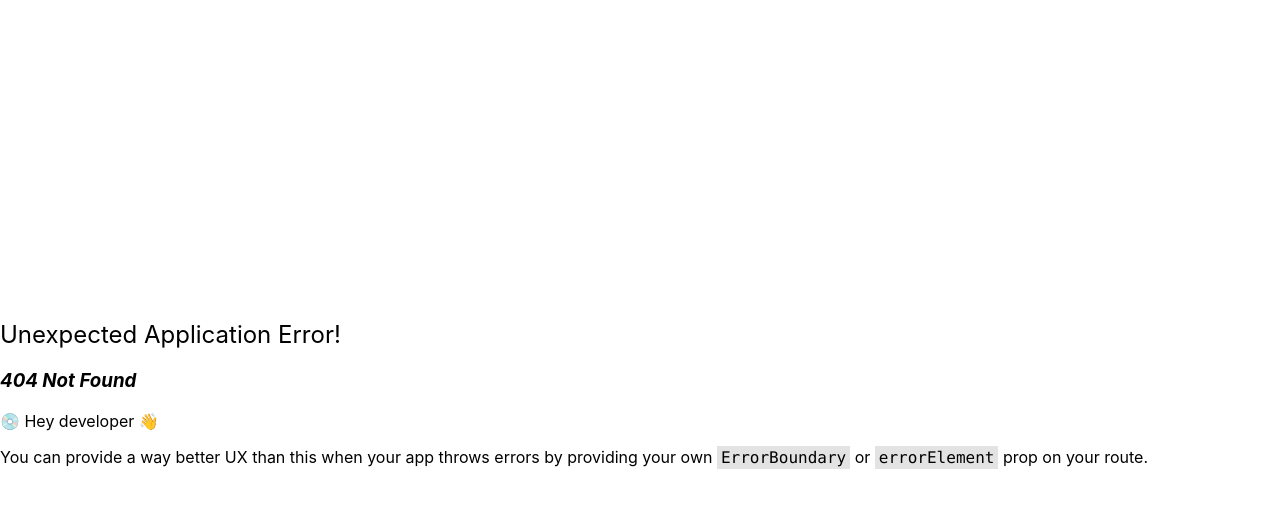
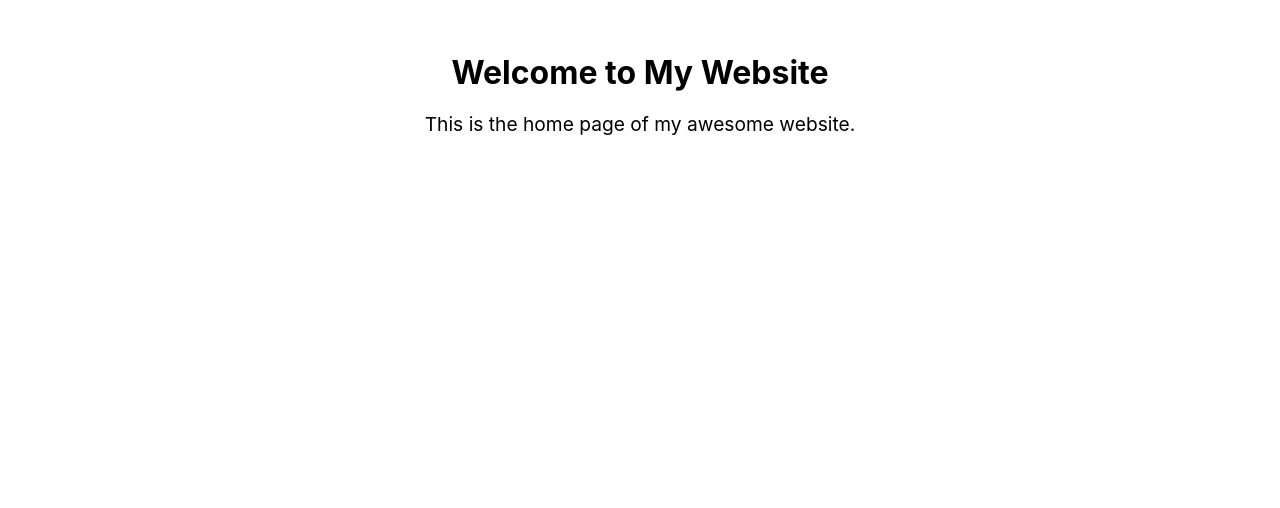
Before and after one commit to Rohitthimaya/poolsite, a React (Create React App) app: page /home in a window 1280 px wide. Before the commit this address had no page. Shown: the top 508 px of the page. Built offline with nearby package versions, Linux system fonts and the light colour scheme.

Commit message:
created main page component

```diff
--- a/package.json
+++ b/package.json
@@ -9,7 +9,7 @@
     "react": "^18.2.0",
     "react-dom": "^18.2.0",
     "react-router-dom": "^6.15.0",
-    "react-scripts": "5.0.1",
+    "react-scripts": "^5.0.1",
     "web-vitals": "^2.1.4"
   },
   "scripts": {
--- /dev/null
+++ b/src/components/Home/Home.css
@@ -0,0 +1,14 @@
+/* Home.css */
+.home {
+    text-align: center;
+    padding: 2rem;
+  }
+
+  .home h1 {
+    font-size: 2rem;
+    margin-bottom: 1rem;
+  }
+
+  .home p {
+    font-size: 1.2rem;
+  }
--- /dev/null
+++ b/src/components/Home/Home.js
@@ -0,0 +1,13 @@
+import React from 'react';
+import './Home.css';
+
+const Home = () => {
+  return (
+    <div className="home">
+      <h1>Welcome to My Website</h1>
+      <p>This is the home page of my awesome website.</p>
+    </div>
+  );
+}
+
+export default Home;
--- a/src/index.js
+++ b/src/index.js
@@ -10,6 +10,7 @@ import {
 } from "react-router-dom";
 import Register from "./components/User/Register";
 import Login from "./components/User/Login";
+import Home from "./components/Home/Home"
 
 const router = createBrowserRouter([
   {
@@ -17,6 +18,7 @@ const router = createBrowserRouter([
     element: (
       <div>
         <h1>Hello World</h1>
+        <Link to="home">Home</Link>
         <Link to="register">Register</Link>
         <Link to="login">Login</Link>
       </div>
@@ -30,6 +32,10 @@ const router = createBrowserRouter([
     path: "login",
     element: <Login />,
   },
+  {
+    path: "home",
+    element: <Home />,
+  },
 ]);
 
 createRoot(document.getElementById("root")).render(
```
Also changed, not shown: src/App.js (line endings or trailing spaces), 1 other file (tests, documents, lock files or other folders).
